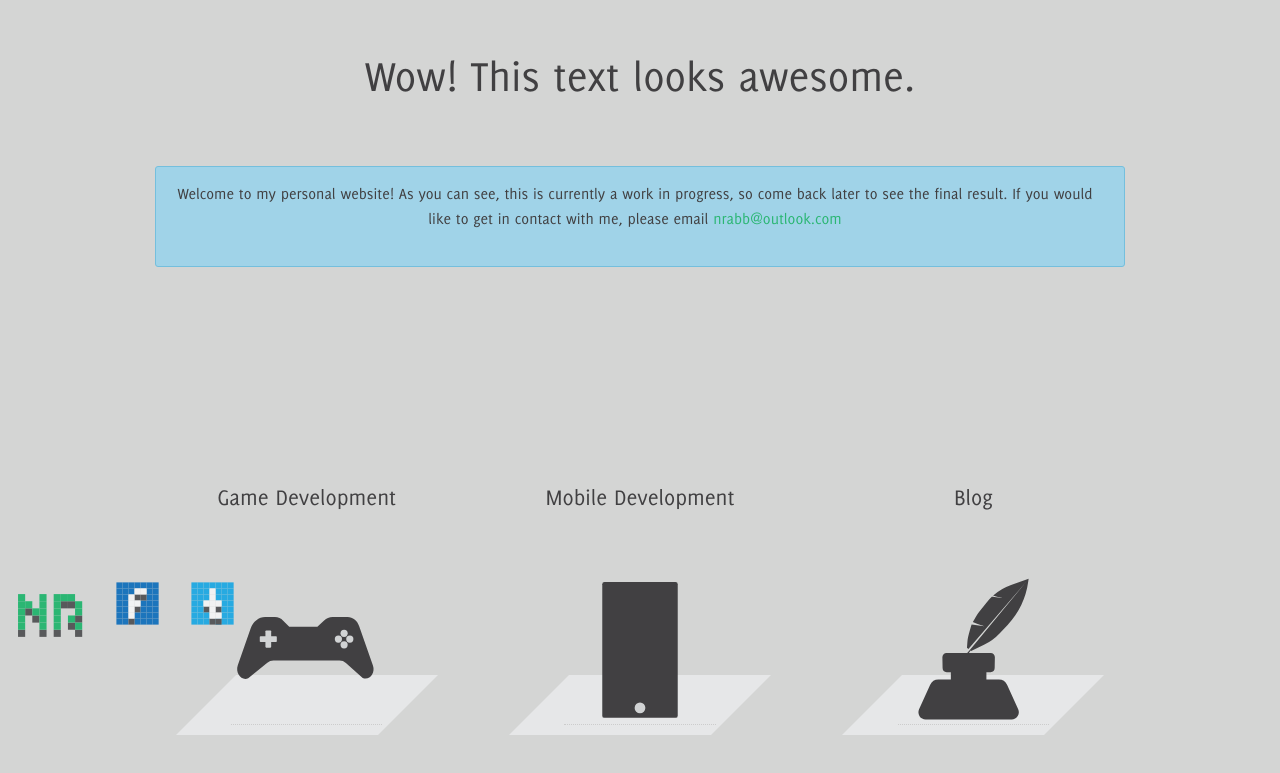
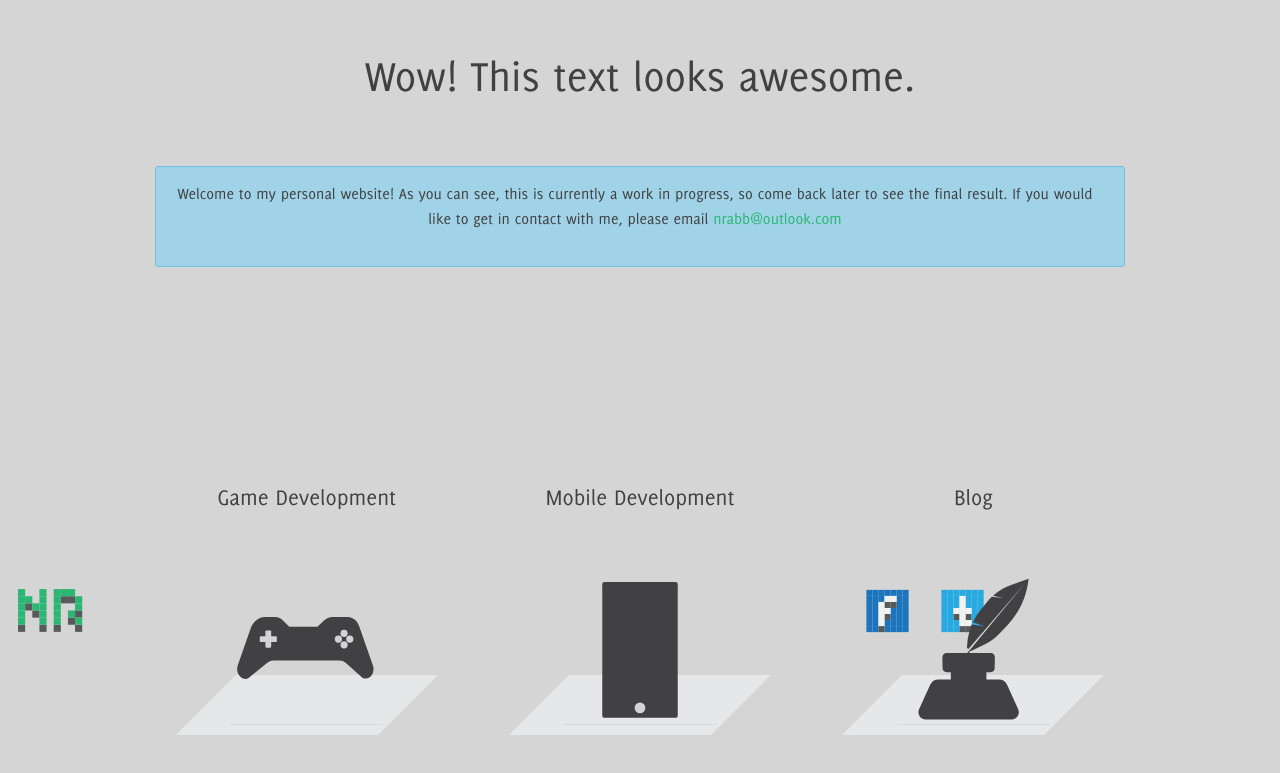
Before and after one commit to RickNabb/ricknabb.github.io, a website: page index.html in a window 1280 px wide. Shown: the part 149-922 px from the top of the page. Drawn offline with nearby package versions, Linux system fonts and the light colour scheme.

Commit message:
Added vertical alignment and right floating for the footer

```diff
--- a/index.html
+++ b/index.html
@@ -62,14 +62,14 @@
     </div>
     <!-- FOOTER -->
     <div class="row footer">
-      <div class="fix-width-100 columns">
+      <div class="fix-width-100 columns vert-center">
         <img src="/img/NR.svg" />
       </div>
-      <div class="columns fix-width-75">
+      <div class="column fix-width-75 right vert-center">
+        <img src="/img/pixel-twitter-logo.svg" />
+      </div>
+      <div class="columns fix-width-75 right vert-center">
         <img src="/img/pixel-fb-logo.svg" />
-      </div>
-      <div class="column fix-width-75">
-        <img src="/img/pixel-twitter-logo.svg" />
       </div>
     </div>
 
--- a/scss/base.scss
+++ b/scss/base.scss
@@ -28,7 +28,7 @@ body {
 .footer {
   position: fixed;
   bottom: 0px;
-  height: -80px;
+  height: 80px;
   overflow-y: hidden;
 }
 
--- a/scss/formatting.scss
+++ b/scss/formatting.scss
@@ -16,3 +16,9 @@ $lg-offset: 20%;
 .fix-width-75 { width: 75px; }
 .fix-width-100 { width: 100px; }
 .fix-width-150 { width: 150px; }
+
+.vert-center {
+  position: relative;
+  top: 50%;
+  transform: translateY(-50%);
+}
```
Also changed, not shown: css/app.css, 1 other file.
